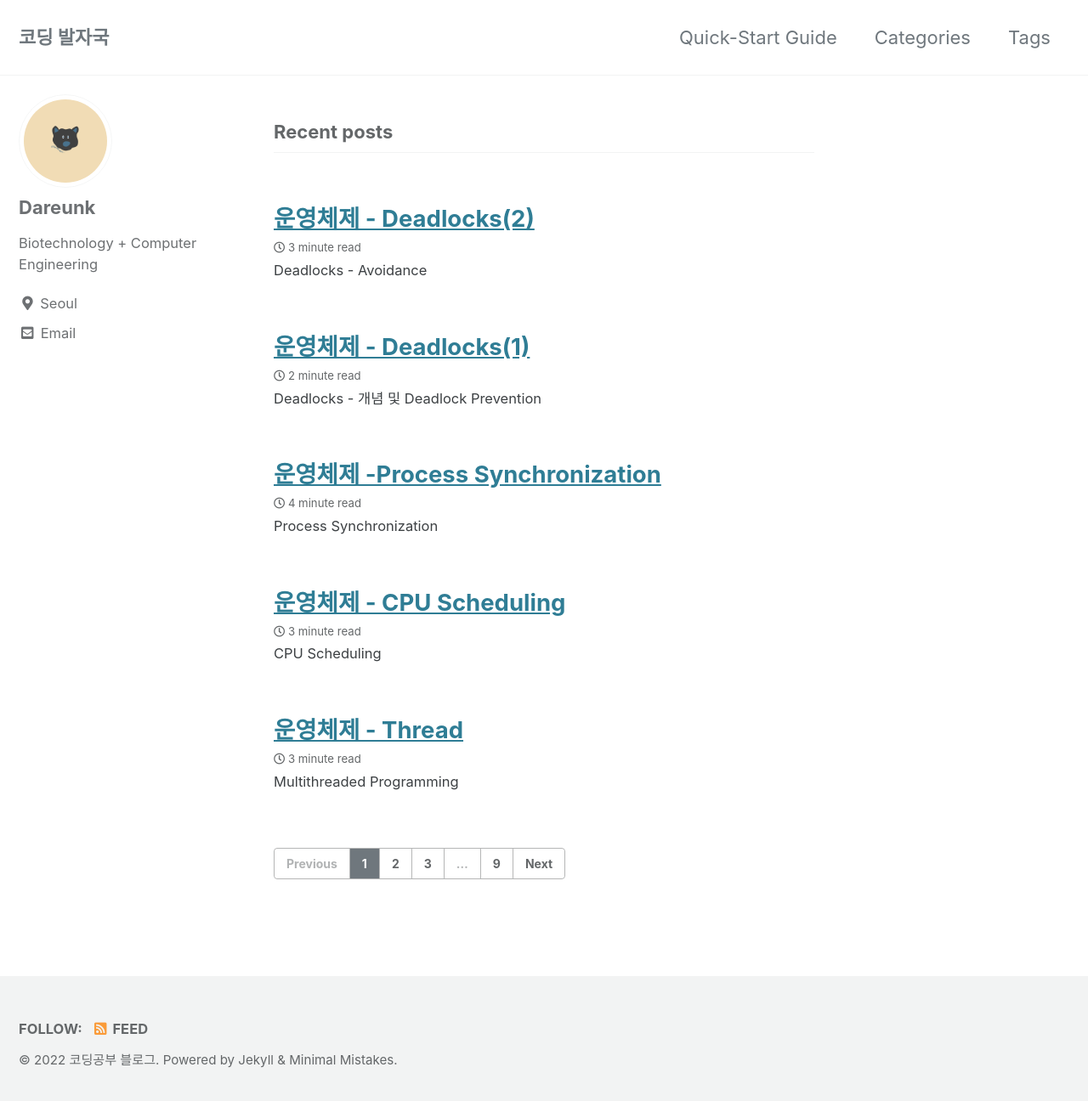
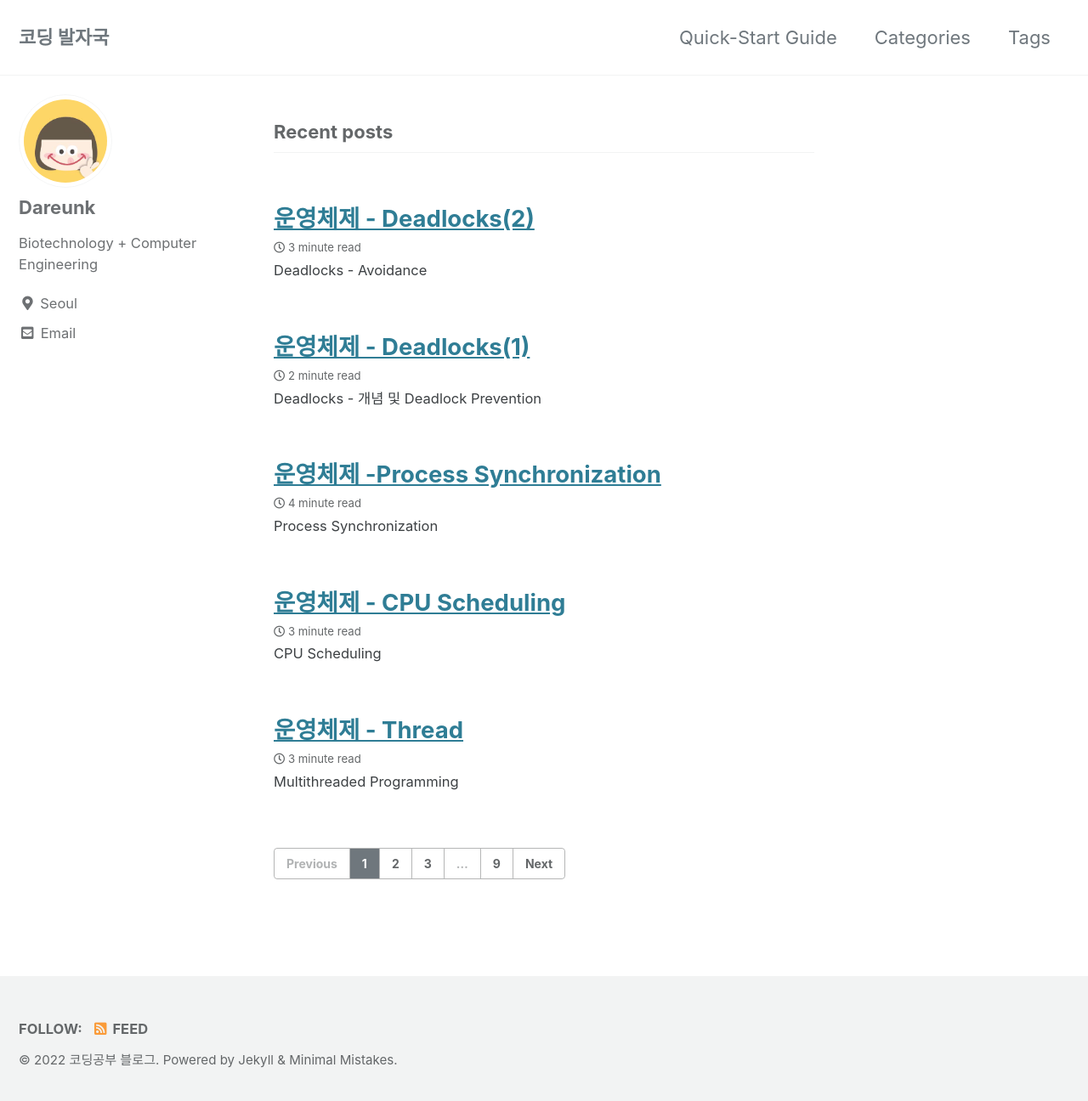
Before and after one commit to dareunk/dareunk.github.io, a Jekyll site: the page built from index.html, in a window 1280 px wide and 1303 px high. Shown: the top 1296 px of the window at 85% size. Built offline with Jekyll 4.4.1, drawn with Linux system fonts in a browser that asks for light colours; cached includes are drawn as plain includes; the list of posts is cut into pages by our own code.

Commit message:
update profile

```diff
--- a/_config.yml
+++ b/_config.yml
@@ -102,7 +102,7 @@ analytics:
 # Site Author
 author:
   name             : "Dareunk"
-  avatar           : "/assets/images/cutie.jpg"
+  avatar           : "/assets/images/char.jpg"
   bio              : "Biotechnology + Computer Engineering"
   location         : "Seoul"
   email            : "happyeunnn11@gmail.com"
```
Also changed, not shown: assets/images/char.jpg (added).
